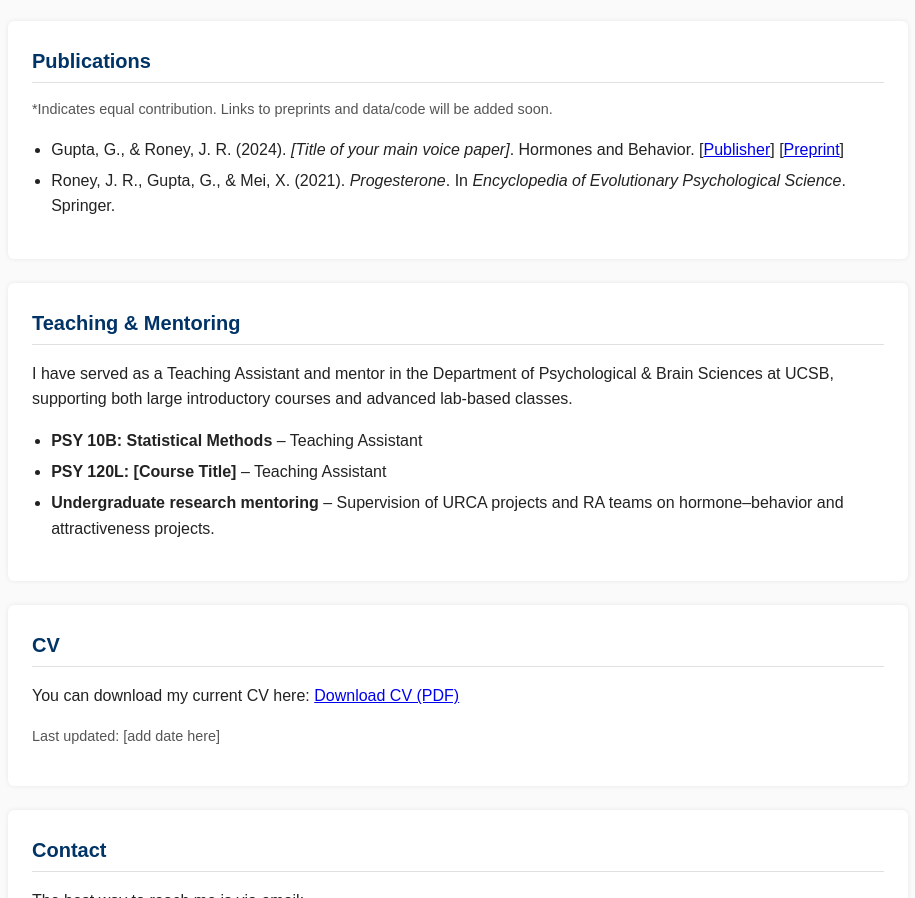
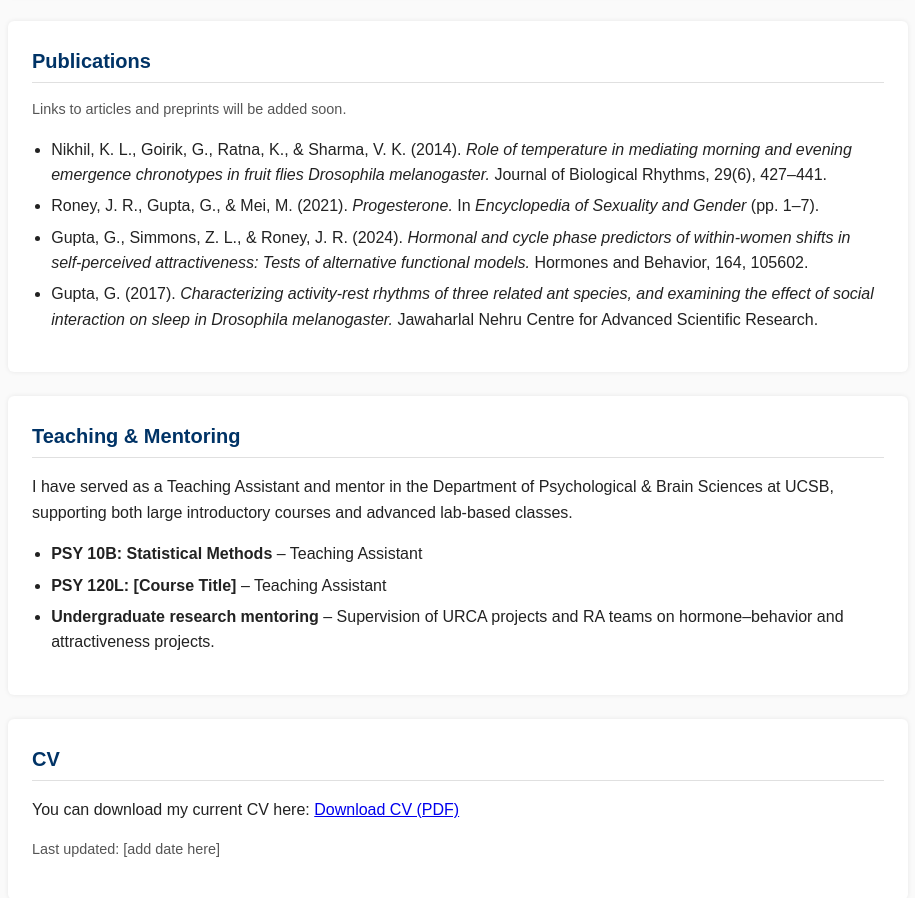
Before and after one commit to GoirikGupta/goirikgupta.github.io, a plain HTML site: page index.html in a window 1280 px wide. Shown: the part 1029-1927 px from the top of the page, without its empty margins (182-1097 px from the left). Drawn offline with Linux system fonts and the light colour scheme.

Commit message:
Update index.html

```diff
--- a/index.html
+++ b/index.html
@@ -212,26 +212,40 @@
     </section>
 
     <!-- PUBLICATIONS -->
+    <!-- PUBLICATIONS -->
 <section id="publications">
   <h2>Publications</h2>
   <p class="subtle">
-        *Indicates equal contribution. Links to preprints and data/code will be added soon.
+    Links to articles and preprints will be added soon.
   </p>
   <ul>
     <li>
-          Gupta, G., &amp; Roney, J. R. (2024).
-          <em>[Title of your main voice paper]</em>.
-          <span>Hormones and Behavior.</span>
-          <!-- Replace # with actual link -->
-          [<a href="#" target="_blank" rel="noopener">Publisher</a>]
-          [<a href="#" target="_blank" rel="noopener">Preprint</a>]
+      Nikhil, K. L., Goirik, G., Ratna, K., &amp; Sharma, V. K. (2014).
+      <em>Role of temperature in mediating morning and evening emergence chronotypes in fruit flies Drosophila melanogaster.</em>
+      <span>Journal of Biological Rhythms, 29(6), 427–441.</span>
+      <!-- [<a href="#" target="_blank" rel="noopener">Publisher</a>] -->
     </li>
+
     <li>
-          Roney, J. R., Gupta, G., &amp; Mei, X. (2021).
-          <em>Progesterone</em>. In <em>Encyclopedia of Evolutionary Psychological Science</em>.
-          Springer.
+      Roney, J. R., Gupta, G., &amp; Mei, M. (2021).
+      <em>Progesterone.</em> In <em>Encyclopedia of Sexuality and Gender</em> (pp. 1–7).
+      <!-- [<a href="#" target="_blank" rel="noopener">Publisher</a>] -->
     </li>
-        <!-- Add more as needed -->
+
+    <li>
+      Gupta, G., Simmons, Z. L., &amp; Roney, J. R. (2024).
+      <em>Hormonal and cycle phase predictors of within-women shifts in self-perceived attractiveness: Tests of alternative functional models.</em>
+      <span>Hormones and Behavior, 164, 105602.</span>
+      <!-- [<a href="#" target="_blank" rel="noopener">Publisher</a>] -->
+      <!-- [<a href="#" target="_blank" rel="noopener">Preprint</a>] -->
+    </li>
+
+    <li>
+      Gupta, G. (2017).
+      <em>Characterizing activity-rest rhythms of three related ant species, and examining the effect of social interaction on sleep in Drosophila melanogaster.</em>
+      <span>Jawaharlal Nehru Centre for Advanced Scientific Research.</span>
+      <!-- MSc dissertation/project report if you want to specify -->
+    </li>
   </ul>
 </section>
 
```
Lines whose indentation alone changed are shown as unchanged.
